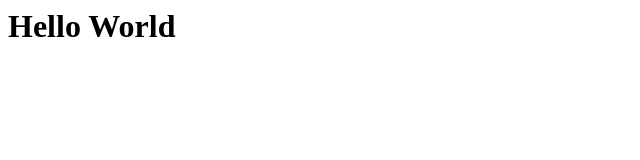
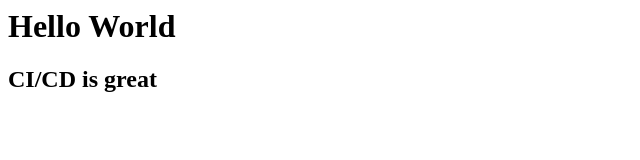
Before and after one commit to JonathanKoerber/testhos08, a plain HTML site: page index.html in a window 1280 px wide. Shown: the whole page, without its empty margins (0-640 px from the left). Drawn offline with Linux system fonts and the light colour scheme.

Commit message:
adding to dev

```diff
--- a/index.html
+++ b/index.html
@@ -1 +1,2 @@
 <h1>Hello World</h1>
+<h2>CI/CD is great</h2>
```
